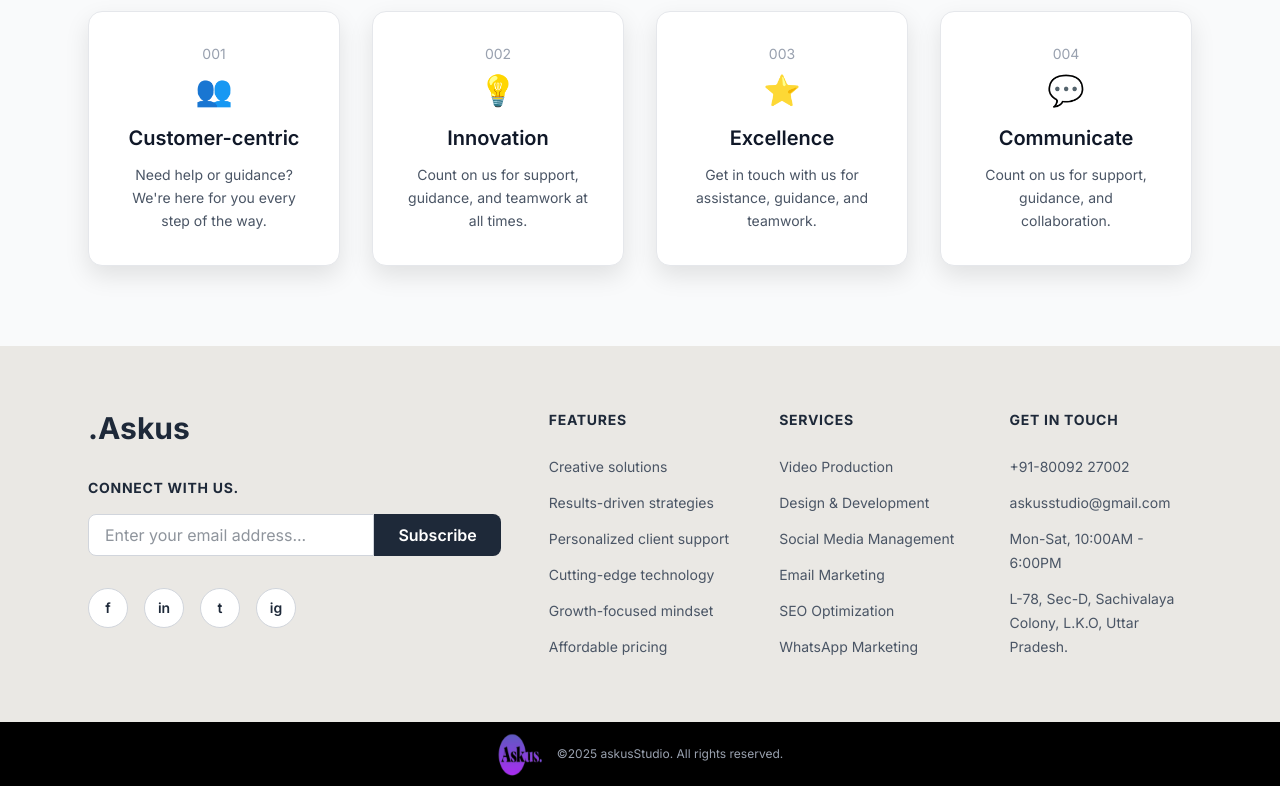
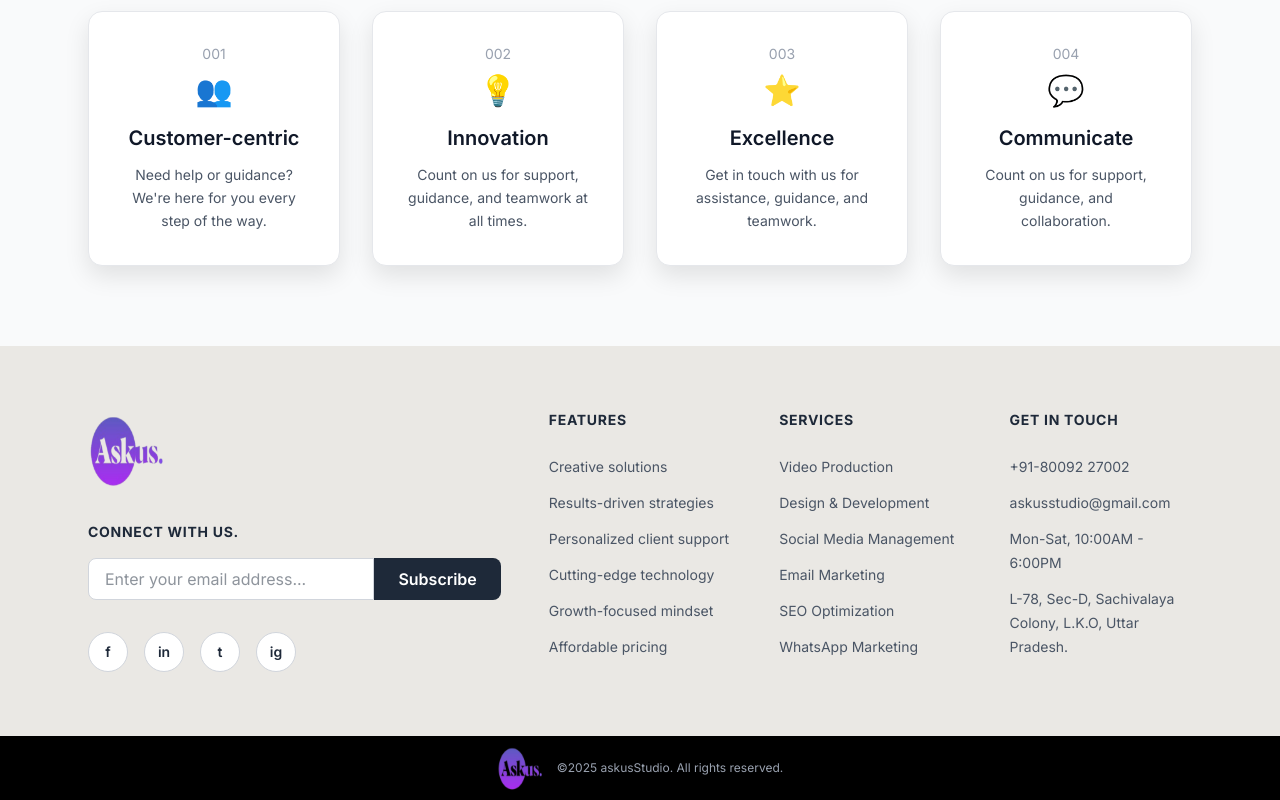
Before and after one commit to DivyanshTiwari20/askus-site, a Next.js app: page / in a window 1280 px wide. Shown: the part 2292-3092 px from the top of the page. Built offline with nearby package versions, Linux system fonts and the light colour scheme.

Commit message:
add logo in footer

```diff
--- a/src/sections/Footer.tsx
+++ b/src/sections/Footer.tsx
@@ -119,7 +119,13 @@ const Footer: React.FC = () => {
               whileInView="visible"
               viewport={{ once: true, amount: 0.2 }}
             >
-              <h3 className="text-3xl font-bold mb-8">.Askus</h3>
+              <img
+                src="/logoo.png"
+                alt="Askus Logo"
+                className="h-20 w-auto mb-8"
+                style={{ objectFit: 'contain' }}
+              />
+              {/* <h3 className="text-3xl font-bold mb-8">.Askus</h3> */}
               <div className="mb-8">
                 <h4 className="text-sm font-bold uppercase tracking-wider mb-4">Connect With Us.</h4>
                 <form onSubmit={handleSubmit} className="flex flex-col sm:flex-row items-stretch">
```
